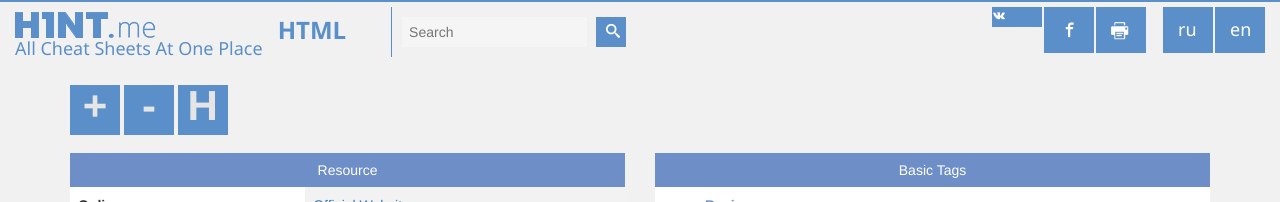
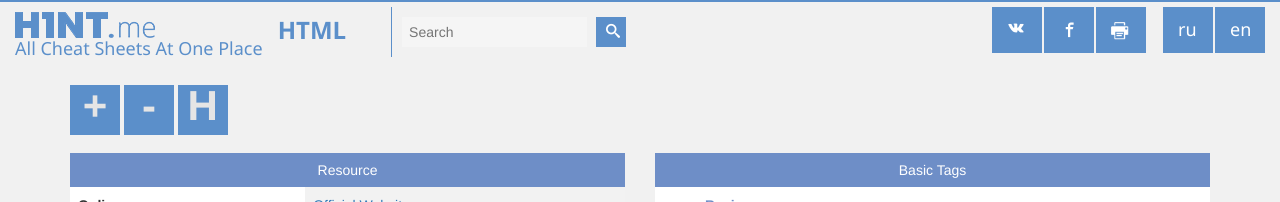
Before and after one commit to h1ntme/h1ntme.github.io, a Jekyll site: the page built from _posts/en/H/2015-01-30-html.html, in a window 1280 px wide. Shown: the top 202 px of the page. Built offline with Jekyll 4.4.1, drawn with Linux system fonts in a browser that asks for light colours; nearby versions of some CDN libraries.

Commit message:
icon fix

```diff
--- a/_includes/header.html
+++ b/_includes/header.html
@@ -25,7 +25,7 @@
 				</li>
 			</ul>
 			<ul class="nav nav-pills navbar-right">
-				<li class="metro-nav-btn"><i class='icon-VK'></i></li>
+				<li class="metro-nav-btn"><a href="http://vk.com/" target="_blank"><i class='icon-VK'></i></a></li>
 				<li class="metro-nav-btn"><a href="http://facebook.com/" target="_blank"><i class="icon-facebook"></i></a></li>
 				<li class="metro-nav-btn"><a href="javascript:window.print(); void 0;" target="_blank"><img width="18px" src="/assets/img/print.png"></a></li>
 				<li class="control-lang"><a href="/ru/{{page.title}}">ru</a></li>
```
